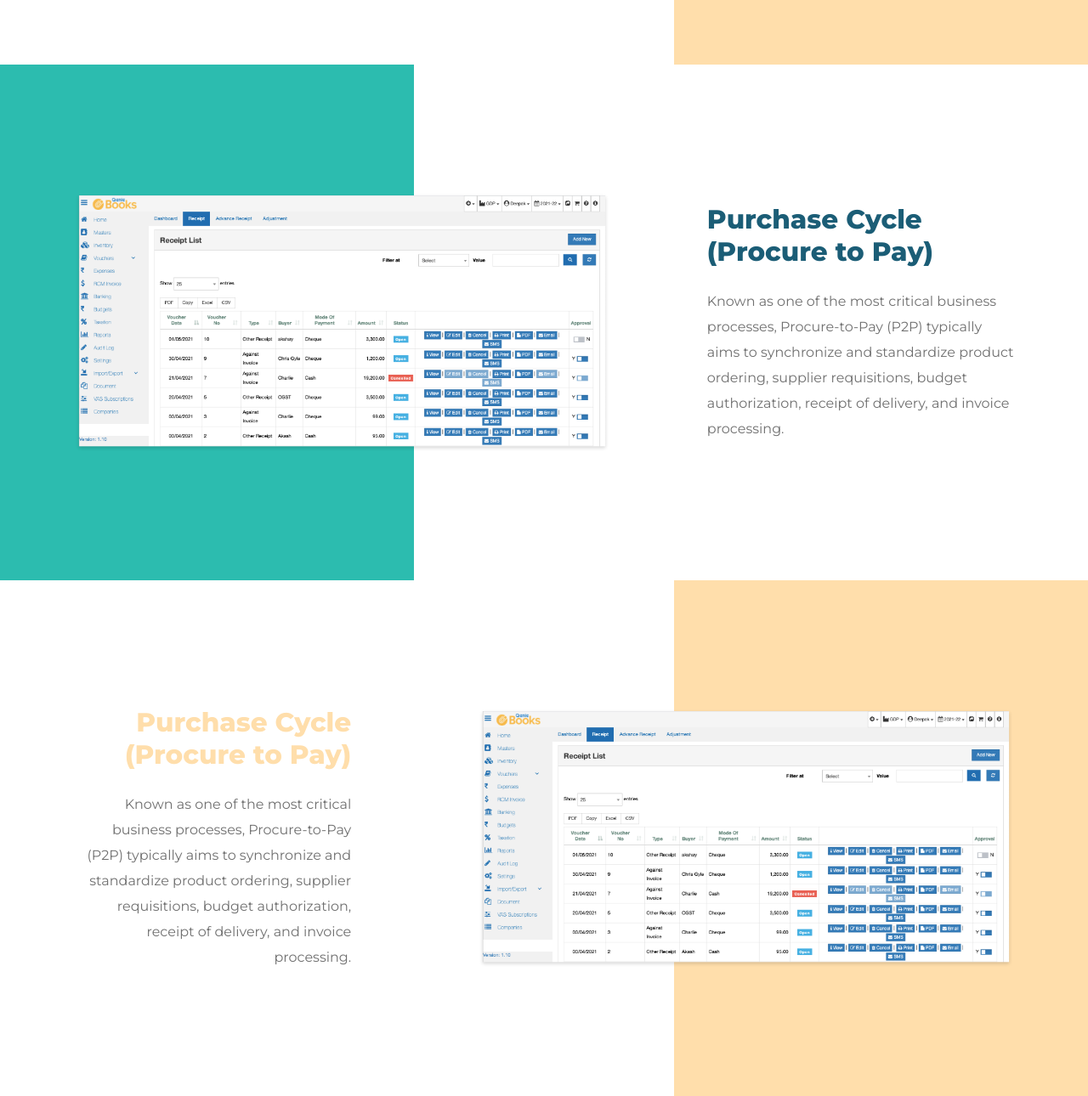
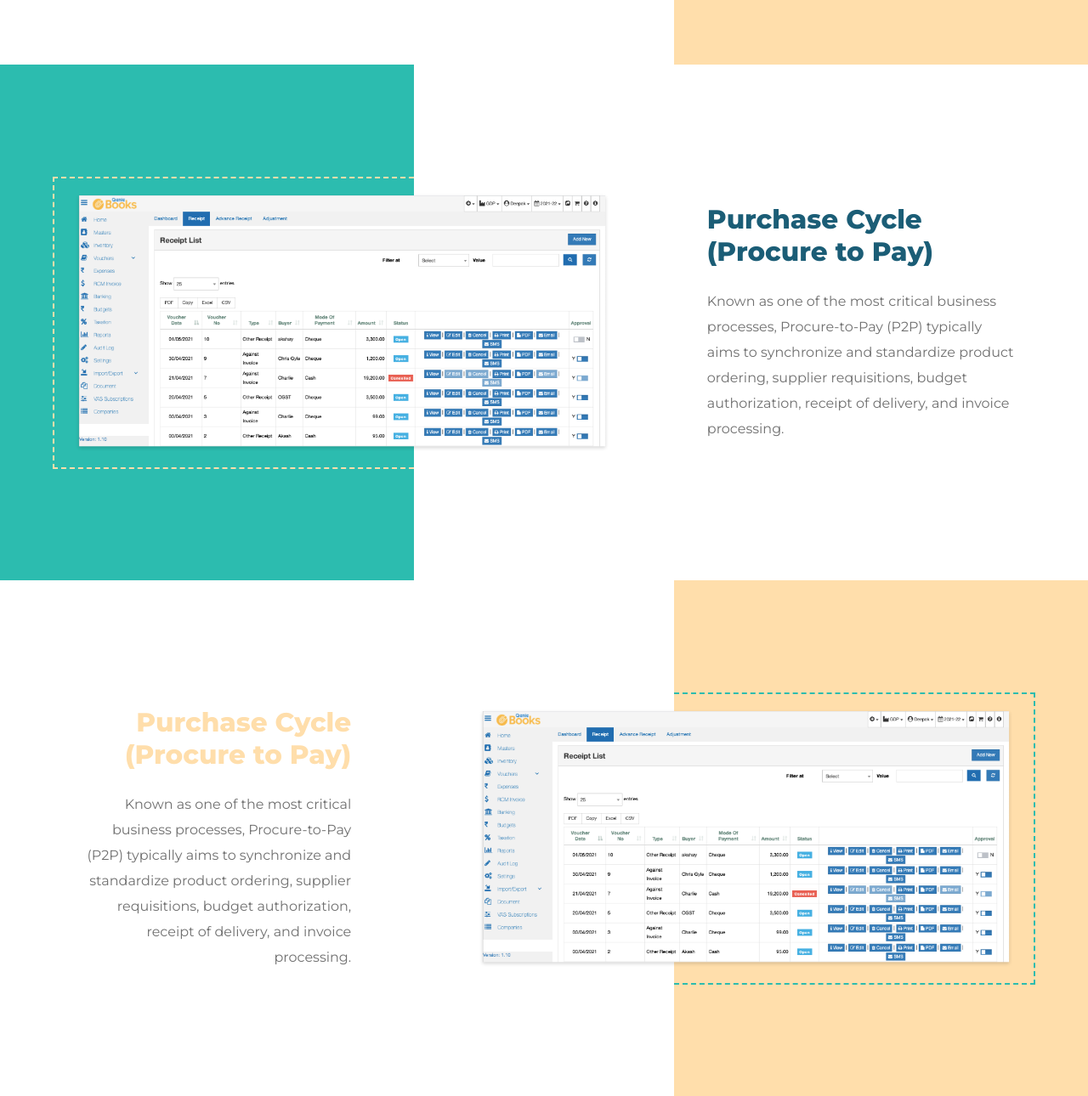
Before and after one commit to harishps/gb-slices, a website: page static-html/ImageTitleText.html in a window 1280 px wide. Shown: the part 1138-2428 px from the top of the page at 85% size. Drawn offline with Linux system fonts and the light colour scheme.

Commit message:
css updated

```diff
--- a/scss/4-molecules/_ImageTitleText.scss
+++ b/scss/4-molecules/_ImageTitleText.scss
@@ -1,5 +1,5 @@
 .ImageTitleText {
-  .Image {
+  .ImageWrap {
     @include BigPaddingBoth;
     position: relative;
     img {
@@ -35,7 +35,7 @@
       background-color: $LeftImgBG;
       z-index: -1;
     }
-    .Image {
+    .ImageWrap {
       position: relative;
       &:before {
         position: absolute;
@@ -46,6 +46,23 @@
         content: "";
         background-color: $LeftImgBG;
         z-index: -1;
+      }
+      .Image {
+        position: relative;
+        z-index: 9;
+
+        &:before {
+          position: absolute;
+          width: 425px;
+          height: 112%;
+          left: -25px;
+          top: 50%;
+          transform: translateY(-50%);
+          content: "";
+          border: 2px dashed $RightImgBG;
+          border-right: none;
+          z-index: -1;
+        }
       }
     }
     .Text {
@@ -66,7 +83,7 @@
       z-index: -1;
     }
 
-    .Image {
+    .ImageWrap {
       position: relative;
       &:before {
         position: absolute;
@@ -77,6 +94,23 @@
         content: "";
         background-color: $RightImgBG;
         z-index: -1;
+      }
+      .Image {
+        position: relative;
+        z-index: 9;
+
+        &:before {
+          position: absolute;
+          width: 425px;
+          height: 112%;
+          right: -25px;
+          top: 50%;
+          transform: translateY(-50%);
+          content: "";
+          border: 2px dashed $LeftImgBG;
+          border-left: none;
+          z-index: -1;
+        }
       }
     }
 
--- a/static-html/ImageTitleText.html
+++ b/static-html/ImageTitleText.html
@@ -18,8 +18,10 @@
     <div class="container">
       <div class="row v-middle">
         <div class="col-xs-12 col-sm-12 col-md-12 col-lg-7 col-xl-7 col-xxl-7">
+         <div class="ImageWrap">
             <div class="Image">
               <img src="../images/ImageTitleText.png" alt="Purchase Cycle (Procure to Pay)">
+            </div>
          </div>
         </div>
         <div
@@ -45,9 +47,12 @@
           </div>
         </div>
         <div class="col-xs-12 col-sm-12 col-md-12 col-lg-7 col-xl-7 col-xxl-7">
+          <div class="ImageWrap">
 <div class="Image">
   <img src="../images/ImageTitleText.png" alt="Purchase Cycle (Procure to Pay)">
 </div>
+          </div>
+
         </div>
       </div>
     </div>
@@ -56,8 +61,10 @@
     <div class="container">
       <div class="row v-middle">
         <div class="col-xs-12 col-sm-12 col-md-12 col-lg-7 col-xl-7 col-xxl-7">
+         <div class="ImageWrap">
             <div class="Image">
               <img src="../images/ImageTitleText.png" alt="Purchase Cycle (Procure to Pay)">
+            </div>
          </div>
         </div>
         <div class="col-xs-12 col-sm-12 col-md-12 col-lg-5 col-xl-5 col-xxl-5">
@@ -84,8 +91,10 @@
           </div>
         </div>
         <div class="col-xs-12 col-sm-12 col-md-12 col-lg-7 col-xl-7 col-xxl-7">
+          <div class="ImageWrap">
             <div class="Image">
               <img src="../images/ImageTitleText.png" alt="Purchase Cycle (Procure to Pay)">
+            </div>
           </div>
         </div>
       </div>
```
Also changed, not shown: styles/styles.css. Lines whose indentation alone changed are shown as unchanged.
